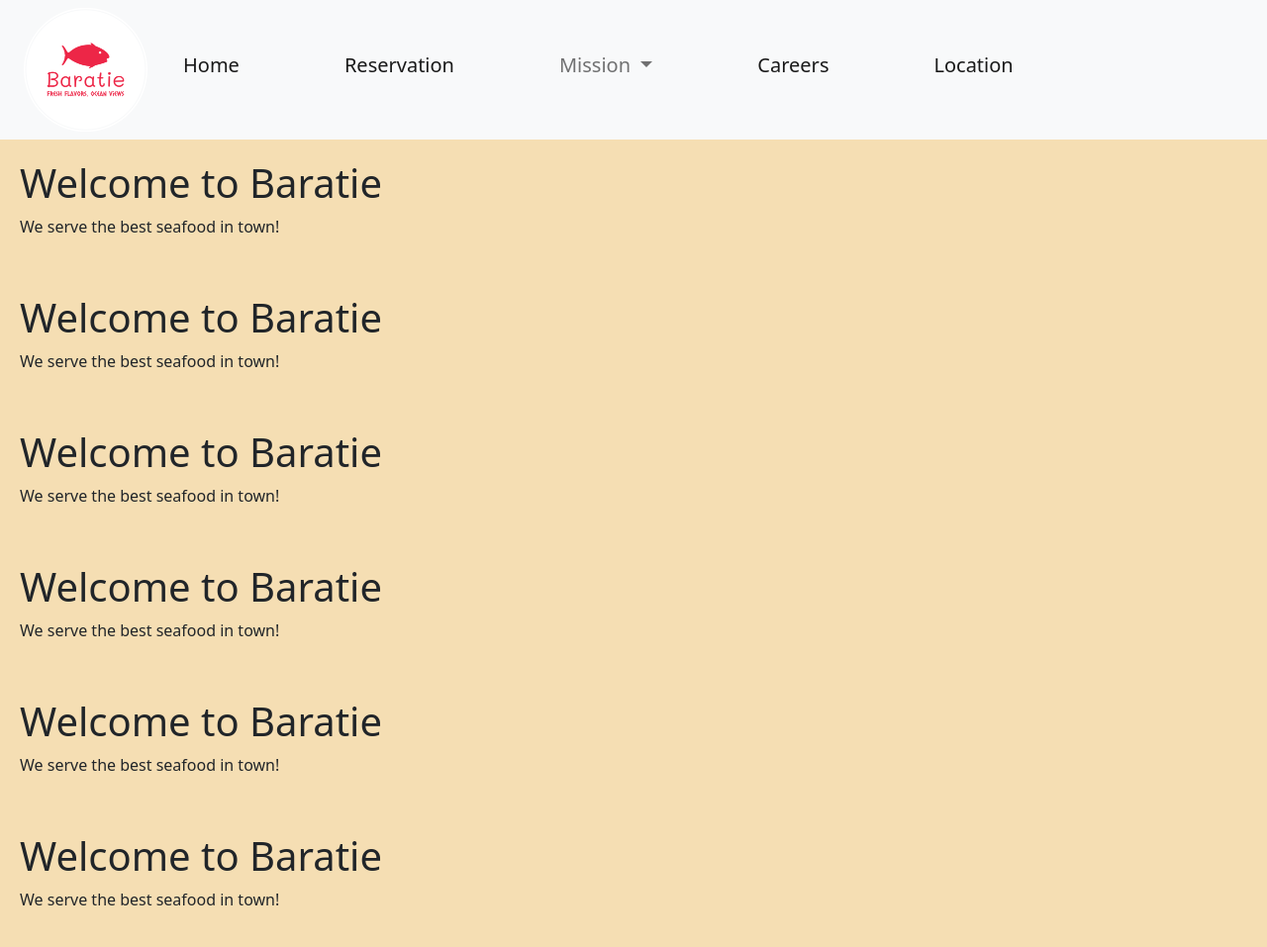
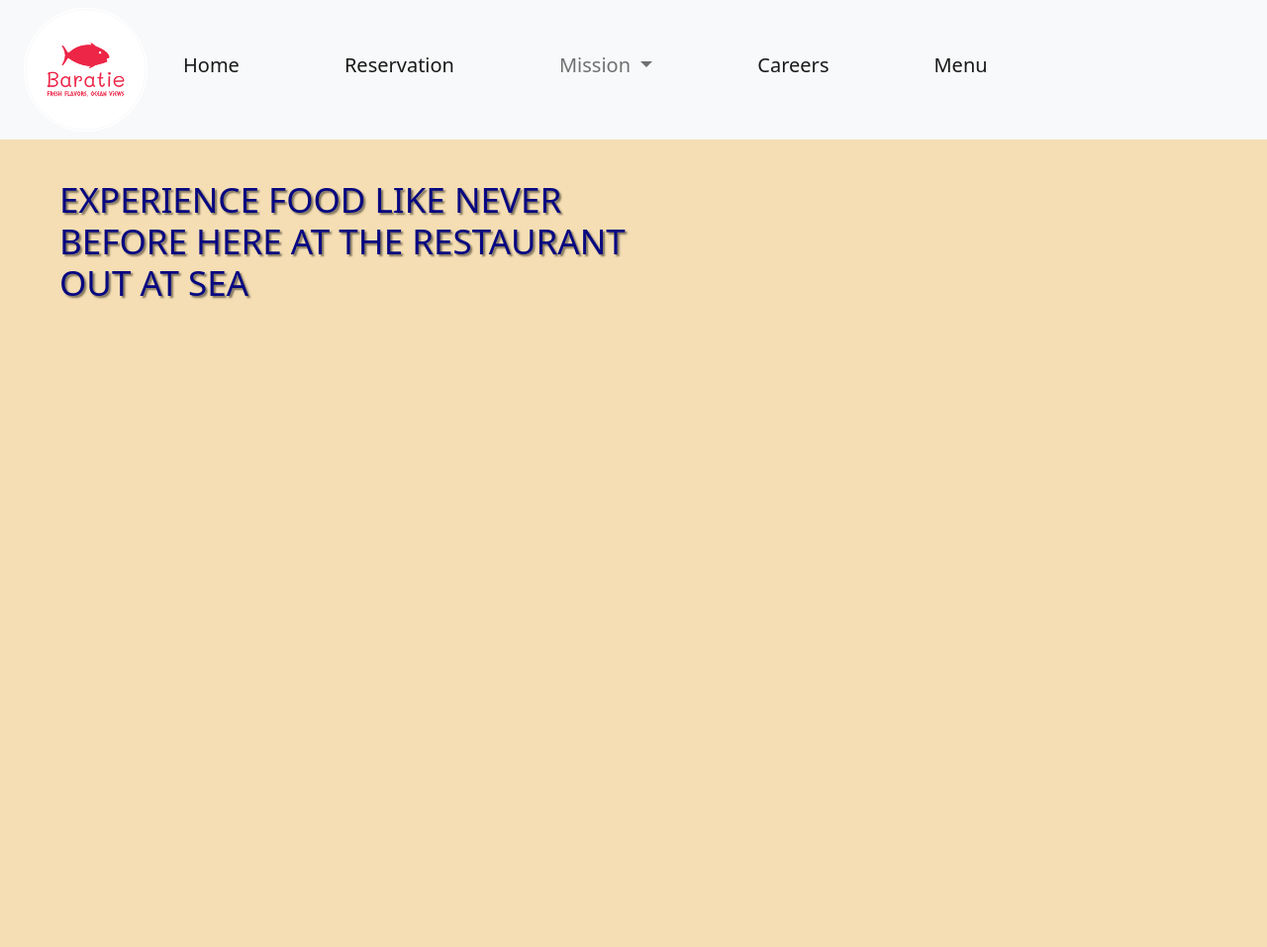
Before and after one commit to mahinhaque27/csc3750-project, a plain HTML site: page src/index.html in a window 1280 px wide. Shown: the whole page at 99% size. After the commit the page ends 861 px from the top, so only its background shows below. Drawn offline with nearby package versions, Linux system fonts and the light colour scheme.

Commit message:
Text styling and replace location page with menu page

```diff
--- a/src/index.html
+++ b/src/index.html
@@ -10,14 +10,6 @@
     <link href="https://cdn.jsdelivr.net/npm/bootstrap@5.2.3/dist/css/bootstrap.min.css" rel="stylesheet">
 </head>
 <body>
-
-
-    <!--
-    <div class="content">
-        <h1>Welcome to Baratie</h1>
-        <p>We serve the best seafood in town!</p>
-    </div>
-    -->
 
     <nav class="navbar navbar-expand-lg navbar-light bg-light">
         <div class="container-fluid">
@@ -56,7 +48,7 @@
                 </li>
 
                 <li class="nav-item">
-                    <a class="nav-link active" aria-current="page" href="location.html">Location</a>
+                    <a class="nav-link active" aria-current="page" href="menu.html">Menu</a>
                 </li>
 
             </ul>
@@ -67,29 +59,12 @@
     </nav>
 
     <div class="content">
-        <h1>Welcome to Baratie</h1>
-        <p>We serve the best seafood in town!</p>
+        <div class="title">
+            <h1>EXPERIENCE FOOD LIKE NEVER BEFORE HERE AT THE RESTAURANT OUT AT SEA</h1>
+        </div>
+
     </div>
-    <div class="content">
-        <h1>Welcome to Baratie</h1>
-        <p>We serve the best seafood in town!</p>
-    </div>
-    <div class="content">
-        <h1>Welcome to Baratie</h1>
-        <p>We serve the best seafood in town!</p>
-    </div>
-    <div class="content">
-        <h1>Welcome to Baratie</h1>
-        <p>We serve the best seafood in town!</p>
-    </div>
-    <div class="content">
-        <h1>Welcome to Baratie</h1>
-        <p>We serve the best seafood in town!</p>
-    </div>
-    <div class="content">
-        <h1>Welcome to Baratie</h1>
-        <p>We serve the best seafood in town!</p>
-    </div>
+
 
     <!--Bootstrap Links-->
     <script src="https://cdn.jsdelivr.net/npm/bootstrap@5.2.3/dist/js/bootstrap.bundle.min.js"></script>
--- a/styles/homePage.css
+++ b/styles/homePage.css
@@ -7,6 +7,10 @@
 
 
 /*Main Navigation CSS*/
+.dropdown-menu li:hover {
+    background-color: #6EC6FF;
+    color: #fff;
+}
 nav {
     background-color: #f2f2f2;
     padding: 10px;
@@ -33,7 +37,7 @@ nav ul li a {
 }
 
 nav ul li a:hover {
-    background-color: #686464;
+    background-color: #6EC6FF;
     color: #fff;
 }
 
@@ -57,13 +61,19 @@ nav ul li ul li {
 
 nav ul li:hover ul {
     display: block;
+
 }
 
 .dropdown-menu li a {
     margin-top: -1px;
 }
 
+nav ul li ul li:hover {
+    display: block;
 
+    background-color: #6EC6FF;
+    color: #fff;
+}
 
 /*Main Page content*/
 body {
@@ -76,8 +86,26 @@ body {
 
 
 .content {
-    width: 100%;
-    height: 100%;
+    width: 675px;
+    height: 700px;
     padding: 20px;
     box-sizing: border-box;
+
+    margin-left: 40px;
+    margin-top: 20px;
+
 }
+
+.title {
+    width: 575px;
+    height: 150px;
+
+
+    box-sizing: border-box;
+}
+
+.title h1 {
+    color: rgb(7, 7, 129);
+    text-shadow: 2px 2px 2px rgba(0,0,0,0.5);font-size: 35px;
+
+}
```
Also changed, not shown: src/careers.html (+1 -1 lines), src/location.html (deleted, +0 -104 lines), src/mission.html (+1 -1 lines), src/notable.html (+1 -1 lines), src/reservation.html (+1 -1 lines), src/menu.html (added), styles/locationPage.css (deleted), styles/menuPage.css (added).
